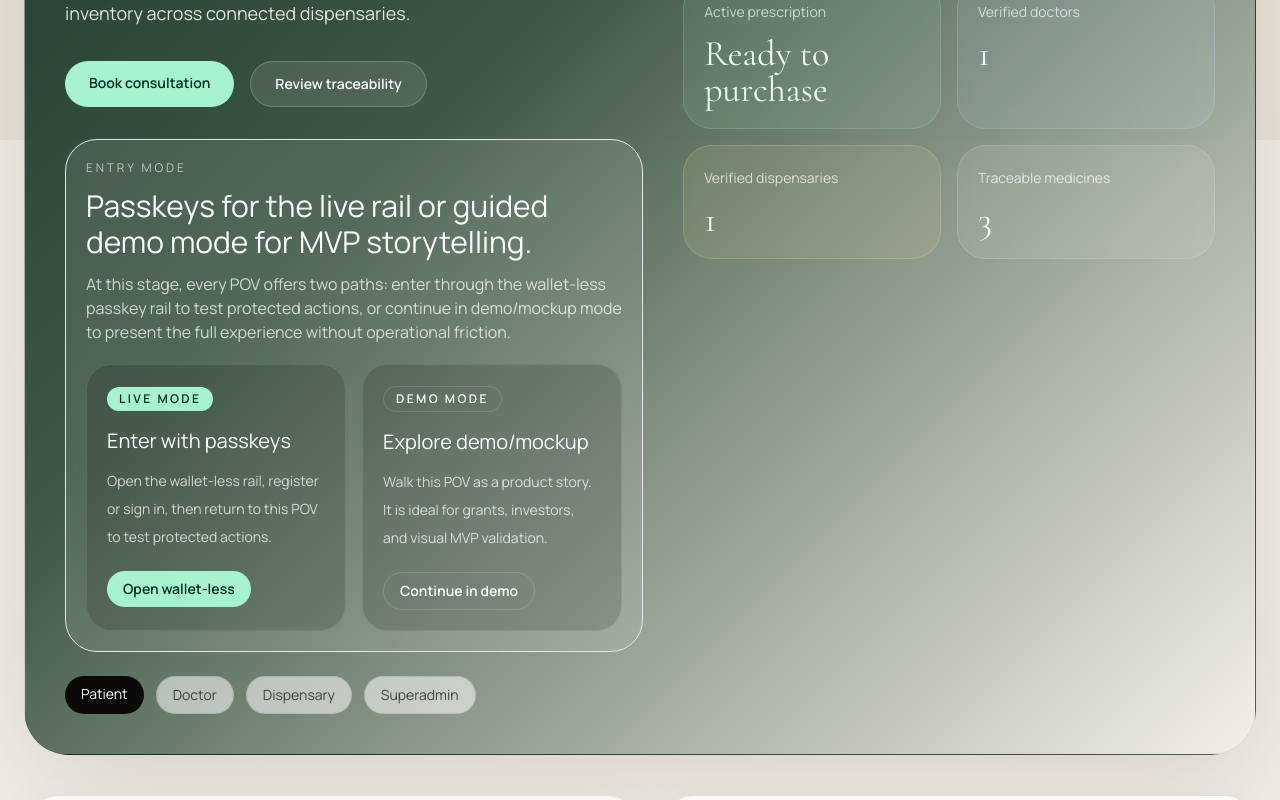
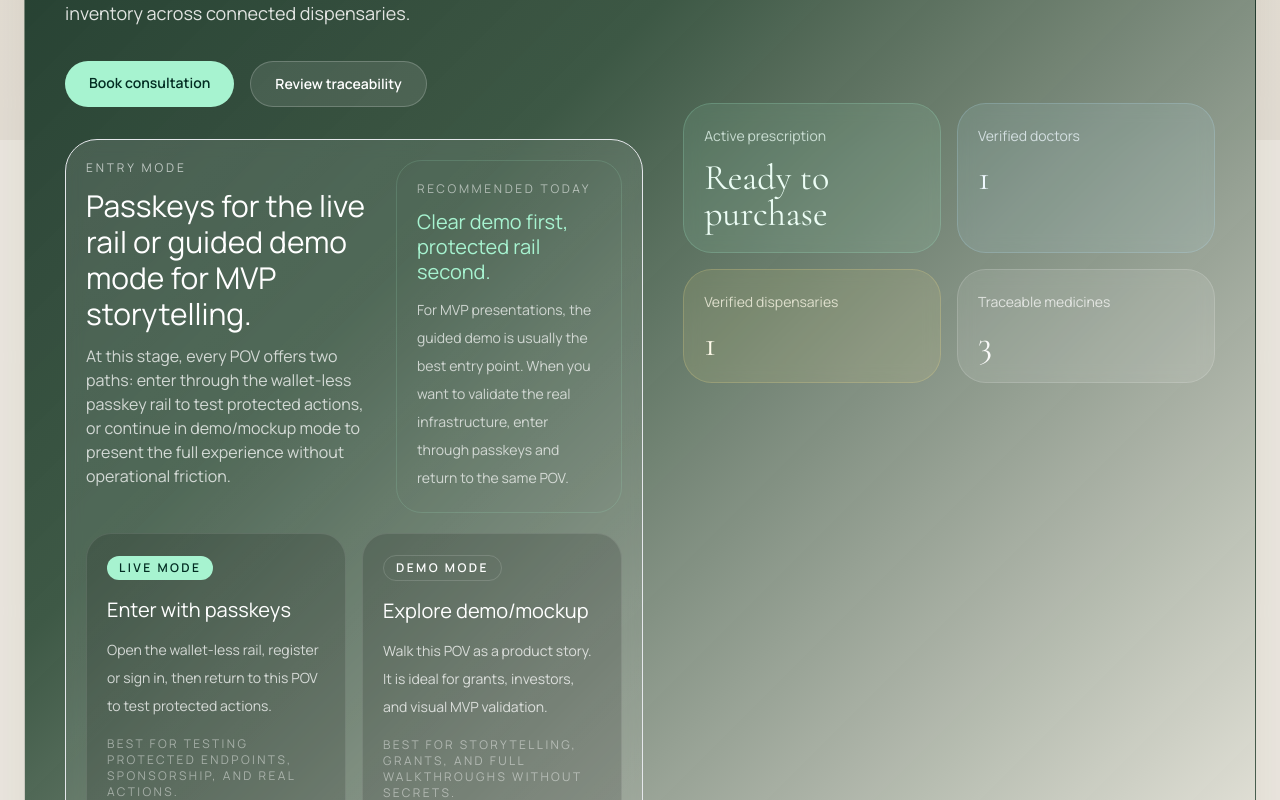
Before and after one commit to CaBsCrypto/bisHealth, a Next.js app in the folder apps/web/: page /patient in a window 1280 px wide. Shown: the part 660-1460 px from the top of the page. Built offline with nearby package versions, Linux system fonts and the light colour scheme; no server answers.

Commit message:
Polish actor entry and live rail panels

```diff
--- a/apps/web/app/actor-entry-mode.tsx
+++ b/apps/web/app/actor-entry-mode.tsx
@@ -6,24 +6,32 @@ type ActorId = "patient" | "doctor" | "dispensary" | "superadmin";
 
 const actorTone = {
   patient: {
-    shell: "border-white/12 bg-white/10",
+    shell: "border-white/12 bg-[linear-gradient(135deg,rgba(255,255,255,0.12),rgba(255,255,255,0.06))]",
     livePill: "bg-emerald-200 text-emerald-950",
     demoPill: "border border-white/15 text-white",
+    accent: "text-emerald-200",
+    panel: "border-emerald-200/15 bg-emerald-200/8",
   },
   doctor: {
-    shell: "border-white/12 bg-white/10",
+    shell: "border-white/12 bg-[linear-gradient(135deg,rgba(255,255,255,0.12),rgba(255,255,255,0.06))]",
     livePill: "bg-sky-200 text-sky-950",
     demoPill: "border border-white/15 text-white",
+    accent: "text-sky-200",
+    panel: "border-sky-200/15 bg-sky-200/8",
   },
   dispensary: {
-    shell: "border-white/12 bg-white/10",
+    shell: "border-white/12 bg-[linear-gradient(135deg,rgba(255,255,255,0.12),rgba(255,255,255,0.06))]",
     livePill: "bg-amber-200 text-amber-950",
     demoPill: "border border-white/15 text-white",
+    accent: "text-amber-200",
+    panel: "border-amber-200/15 bg-amber-200/8",
   },
   superadmin: {
-    shell: "border-white/12 bg-white/8",
+    shell: "border-white/12 bg-[linear-gradient(135deg,rgba(255,255,255,0.1),rgba(255,255,255,0.04))]",
     livePill: "bg-sky-200 text-sky-950",
     demoPill: "border border-white/15 text-white",
+    accent: "text-sky-200",
+    panel: "border-sky-200/15 bg-sky-200/8",
   },
 } as const;
 
@@ -42,6 +50,12 @@ const actorCopy = {
     demoCta: "Seguir en demo",
     liveBadge: "Modo live",
     demoBadge: "Modo demo",
+    phaseEyebrow: "Recomendado hoy",
+    phaseTitle: "Primero demo clara, despues rail protegido.",
+    phaseBody:
+      "Para presentar el MVP, la demo guiada suele ser el mejor punto de entrada. Cuando quieras validar la infraestructura real, entras por passkeys y vuelves al mismo POV.",
+    liveFoot: "Ideal para probar endpoints protegidos, sponsor y acciones reales.",
+    demoFoot: "Ideal para storytelling, grants y recorrido completo sin depender de secrets.",
   },
   en: {
     eyebrow: "Entry mode",
@@ -57,6 +71,12 @@ const actorCopy = {
     demoCta: "Continue in demo",
     liveBadge: "Live mode",
     demoBadge: "Demo mode",
+    phaseEyebrow: "Recommended today",
+    phaseTitle: "Clear demo first, protected rail second.",
+    phaseBody:
+      "For MVP presentations, the guided demo is usually the best entry point. When you want to validate the real infrastructure, enter through passkeys and return to the same POV.",
+    liveFoot: "Best for testing protected endpoints, sponsorship, and real actions.",
+    demoFoot: "Best for storytelling, grants, and full walkthroughs without secrets.",
   },
 } satisfies Record<Locale, Record<string, string>>;
 
@@ -74,9 +94,19 @@ export function ActorEntryMode({
 
   return (
     <div className={`mt-8 rounded-[2rem] border p-5 backdrop-blur ${tone.shell}`}>
-      <p className="text-xs uppercase tracking-[0.24em] text-white/65">{copy.eyebrow}</p>
-      <h2 className="mt-3 max-w-3xl text-2xl leading-tight text-white md:text-3xl">{copy.title}</h2>
-      <p className="mt-3 max-w-3xl text-sm leading-7 text-white/75 md:text-base">{copy.body}</p>
+      <div className="grid gap-5 xl:grid-cols-[1fr_0.78fr] xl:items-start">
+        <div>
+          <p className="text-xs uppercase tracking-[0.24em] text-white/65">{copy.eyebrow}</p>
+          <h2 className="mt-3 max-w-3xl text-2xl leading-tight text-white md:text-3xl">{copy.title}</h2>
+          <p className="mt-3 max-w-3xl text-sm leading-7 text-white/75 md:text-base">{copy.body}</p>
+        </div>
+
+        <aside className={`rounded-[1.6rem] border p-5 ${tone.panel}`}>
+          <p className="text-xs uppercase tracking-[0.22em] text-white/55">{copy.phaseEyebrow}</p>
+          <h3 className={`mt-3 text-xl leading-tight ${tone.accent}`}>{copy.phaseTitle}</h3>
+          <p className="mt-3 text-sm leading-7 text-white/70">{copy.phaseBody}</p>
+        </aside>
+      </div>
 
       <div className="mt-5 grid gap-4 md:grid-cols-2">
         <article className="rounded-[1.6rem] border border-white/10 bg-black/15 p-5">
@@ -85,6 +115,7 @@ export function ActorEntryMode({
           </span>
           <h3 className="mt-4 text-xl text-white">{copy.liveTitle}</h3>
           <p className="mt-3 text-sm leading-7 text-white/75">{copy.liveBody}</p>
+          <p className="mt-4 text-xs uppercase tracking-[0.2em] text-white/45">{copy.liveFoot}</p>
           <Link
             href="/walletless"
             className={`mt-5 inline-flex rounded-full px-4 py-2 text-sm font-semibold transition hover:opacity-90 ${tone.livePill}`}
@@ -99,6 +130,7 @@ export function ActorEntryMode({
           </span>
           <h3 className="mt-4 text-xl text-white">{copy.demoTitle}</h3>
           <p className="mt-3 text-sm leading-7 text-white/75">{copy.demoBody}</p>
+          <p className="mt-4 text-xs uppercase tracking-[0.2em] text-white/45">{copy.demoFoot}</p>
           <Link
             href={demoHref}
             className={`mt-5 inline-flex rounded-full px-4 py-2 text-sm font-semibold transition hover:bg-white/15 ${tone.demoPill}`}
--- a/apps/web/app/dispensary/dispensary-consume-submit.tsx
+++ b/apps/web/app/dispensary/dispensary-consume-submit.tsx
@@ -60,6 +60,15 @@ export function DispensaryConsumeSubmit({
           polledStatus: "Estado final",
           ledger: "Ledger",
           reset: "Restaurar defaults",
+          submitMode: "Modo de submit",
+          endpoint: "Proteccion",
+          state: "Estado actual",
+          endpointValue: "Sesion wallet-less requerida",
+          modeReady: "Server signing listo",
+          modePending: "Falta secret del dispensario",
+          stateReady: "Puede consumir en testnet",
+          statePending: "Modo preview / handoff",
+          resultTitle: "Resultado live",
         }
       : {
           eyebrow: "Live submit",
@@ -83,6 +92,15 @@ export function DispensaryConsumeSubmit({
           polledStatus: "Final status",
           ledger: "Ledger",
           reset: "Reset defaults",
+          submitMode: "Submit mode",
+          endpoint: "Protection",
+          state: "Current state",
+          endpointValue: "Wallet-less session required",
+          modeReady: "Server signing ready",
+          modePending: "Dispensary secret missing",
+          stateReady: "Can consume on testnet",
+          statePending: "Preview / handoff mode",
+          resultTitle: "Live result",
         };
 
   const [caller, setCaller] = useState(initialCaller);
@@ -138,7 +156,7 @@ export function DispensaryConsumeSubmit({
   }
 
   return (
-    <div className="mt-6 rounded-[1.7rem] border border-white/10 bg-black/20 p-5">
+    <div className="mt-6 rounded-[1.7rem] border border-white/10 bg-[linear-gradient(180deg,rgba(255,255,255,0.08),rgba(255,255,255,0.03))] p-5">
       <p className="text-xs uppercase tracking-[0.24em] text-amber-300/70">{copy.eyebrow}</p>
       <h3 className="mt-3 text-2xl text-stone-50">{copy.title}</h3>
       <p className="mt-3 text-sm leading-7 text-stone-300">{copy.body}</p>
@@ -152,6 +170,15 @@ export function DispensaryConsumeSubmit({
       >
         {submitMode === "server-signing" ? copy.envReady : copy.envMissing}
       </p>
+
+      <div className="mt-5 grid gap-3 md:grid-cols-3">
+        <InfoLine
+          label={copy.submitMode}
+          value={submitReady ? copy.modeReady : copy.modePending}
+        />
+        <InfoLine label={copy.endpoint} value={copy.endpointValue} />
+        <InfoLine label={copy.state} value={submitReady ? copy.stateReady : copy.statePending} />
+      </div>
 
       <div className="mt-5 grid gap-3">
         <Field label={copy.caller} value={caller} onChange={setCaller} />
@@ -190,6 +217,7 @@ export function DispensaryConsumeSubmit({
 
       {response?.submission?.hash ? (
         <div className="mt-4 rounded-2xl border border-white/10 bg-white/5 p-4 text-sm leading-7 text-stone-200">
+          <p className="text-xs uppercase tracking-[0.2em] text-stone-400">{copy.resultTitle}</p>
           <p>
             {copy.txHash}: <span className="break-all">{response.submission.hash}</span>
           </p>
@@ -214,6 +242,15 @@ export function DispensaryConsumeSubmit({
           ) : null}
         </div>
       ) : null}
+    </div>
+  );
+}
+
+function InfoLine({ label, value }: { label: string; value: string }) {
+  return (
+    <div className="rounded-[1rem] border border-white/10 bg-white/5 px-4 py-3">
+      <p className="text-xs uppercase tracking-[0.2em] text-stone-400">{label}</p>
+      <p className="mt-2 text-sm leading-6 text-stone-100">{value}</p>
     </div>
   );
 }
--- a/apps/web/app/doctor/doctor-issue-submit.tsx
+++ b/apps/web/app/doctor/doctor-issue-submit.tsx
@@ -57,6 +57,15 @@ export function DoctorIssueSubmit({
           polledStatus: "Estado final",
           ledger: "Ledger",
           reset: "Restaurar defaults",
+          submitMode: "Modo de submit",
+          endpoint: "Proteccion",
+          state: "Estado actual",
+          endpointValue: "Sesion wallet-less requerida",
+          modeReady: "Server signing listo",
+          modePending: "Falta secret medica",
+          stateReady: "Puede emitir en testnet",
+          statePending: "Modo preview / handoff",
+          resultTitle: "Resultado live",
         }
       : {
           eyebrow: "Live submit",
@@ -79,6 +88,15 @@ export function DoctorIssueSubmit({
           polledStatus: "Final status",
           ledger: "Ledger",
           reset: "Reset defaults",
+          submitMode: "Submit mode",
+          endpoint: "Protection",
+          state: "Current state",
+          endpointValue: "Wallet-less session required",
+          modeReady: "Server signing ready",
+          modePending: "Doctor secret missing",
+          stateReady: "Can issue on testnet",
+          statePending: "Preview / handoff mode",
+          resultTitle: "Live result",
         };
 
   const [doctor, setDoctor] = useState(initialDoctor);
@@ -131,7 +149,7 @@ export function DoctorIssueSubmit({
   }
 
   return (
-    <div className="mt-6 rounded-[1.7rem] border border-white/10 bg-black/20 p-5">
+    <div className="mt-6 rounded-[1.7rem] border border-white/10 bg-[linear-gradient(180deg,rgba(255,255,255,0.08),rgba(255,255,255,0.03))] p-5">
       <p className="text-xs uppercase tracking-[0.24em] text-emerald-300/70">{copy.eyebrow}</p>
       <h3 className="mt-3 text-2xl text-slate-50">{copy.title}</h3>
       <p className="mt-3 text-sm leading-7 text-slate-300">{copy.body}</p>
@@ -145,6 +163,15 @@ export function DoctorIssueSubmit({
       >
         {submitMode === "server-signing" ? copy.envReady : copy.envMissing}
       </p>
+
+      <div className="mt-5 grid gap-3 md:grid-cols-3">
+        <InfoLine
+          label={copy.submitMode}
+          value={submitReady ? copy.modeReady : copy.modePending}
+        />
+        <InfoLine label={copy.endpoint} value={copy.endpointValue} />
+        <InfoLine label={copy.state} value={submitReady ? copy.stateReady : copy.statePending} />
+      </div>
 
       <div className="mt-5 grid gap-3">
         <Field label={copy.doctor} value={doctor} onChange={setDoctor} />
@@ -182,6 +209,7 @@ export function DoctorIssueSubmit({
 
       {response?.submission?.hash ? (
         <div className="mt-4 rounded-2xl border border-white/10 bg-white/5 p-4 text-sm leading-7 text-slate-200">
+          <p className="text-xs uppercase tracking-[0.2em] text-slate-400">{copy.resultTitle}</p>
           <p>
             {copy.txHash}: <span className="break-all">{response.submission.hash}</span>
           </p>
@@ -210,6 +238,15 @@ export function DoctorIssueSubmit({
   );
 }
 
+function InfoLine({ label, value }: { label: string; value: string }) {
+  return (
+    <div className="rounded-[1rem] border border-white/10 bg-white/5 px-4 py-3">
+      <p className="text-xs uppercase tracking-[0.2em] text-slate-400">{label}</p>
+      <p className="mt-2 text-sm leading-6 text-slate-100">{value}</p>
+    </div>
+  );
+}
+
 function Field({
   label,
   value,
--- a/apps/web/app/patient/patient-journey-submit.tsx
+++ b/apps/web/app/patient/patient-journey-submit.tsx
@@ -58,6 +58,13 @@ export function PatientJourneySubmit({
           notes: "Notas operativas",
           openDoctor: "Abrir medico",
           openDispensary: "Abrir dispensario",
+          submitMode: "Modo de acceso",
+          endpoint: "Proteccion",
+          state: "En esta fase",
+          endpointValue: "Sesion wallet-less requerida",
+          modeValue: "Passkeys + session packet",
+          stateValue: "Activa el journey real del paciente",
+          resultTitle: "Journey packet",
         }
       : {
           eyebrow: "Live journey",
@@ -77,6 +84,13 @@ export function PatientJourneySubmit({
           notes: "Operational notes",
           openDoctor: "Open doctor",
           openDispensary: "Open dispensary",
+          submitMode: "Access mode",
+          endpoint: "Protection",
+          state: "At this phase",
+          endpointValue: "Wallet-less session required",
+          modeValue: "Passkeys + session packet",
+          stateValue: "Activates the real patient journey",
+          resultTitle: "Journey packet",
         };
 
   const [response, setResponse] = useState<PatientJourneyResponse | null>(null);
@@ -108,7 +122,7 @@ export function PatientJourneySubmit({
   }
 
   return (
-    <div className="mt-6 rounded-[1.8rem] border border-stone-900/10 bg-white/70 p-5">
+    <div className="mt-6 rounded-[1.8rem] border border-stone-900/10 bg-[linear-gradient(180deg,rgba(255,255,255,0.86),rgba(255,255,255,0.72))] p-5">
       <p className="text-xs uppercase tracking-[0.24em] text-emerald-700">{copy.eyebrow}</p>
       <h3 className="mt-3 font-display text-3xl text-stone-950">{copy.title}</h3>
       <p className="mt-3 text-sm leading-7 text-stone-700">{copy.body}</p>
@@ -131,6 +145,12 @@ export function PatientJourneySubmit({
         </a>
       </div>
 
+      <div className="mt-5 grid gap-3 md:grid-cols-3">
+        <InfoLine label={copy.submitMode} value={copy.modeValue} />
+        <InfoLine label={copy.endpoint} value={copy.endpointValue} />
+        <InfoLine label={copy.state} value={copy.stateValue} />
+      </div>
+
       <p className="mt-4 text-sm text-stone-600">{status || "\u00A0"}</p>
 
       {response?.error ? (
@@ -141,6 +161,7 @@ export function PatientJourneySubmit({
 
       {response?.readiness ? (
         <div className="mt-5 rounded-[1.7rem] border border-stone-900/10 bg-stone-950 px-5 py-5 text-stone-100">
+          <p className="text-xs uppercase tracking-[0.2em] text-stone-400">{copy.resultTitle}</p>
           <div className="grid gap-3 md:grid-cols-2">
             <InfoLine label={copy.nextStep} value={response.readiness.nextStep} />
             <InfoLine label={copy.sponsorMode} value={response.readiness.sponsorMode} />
```
